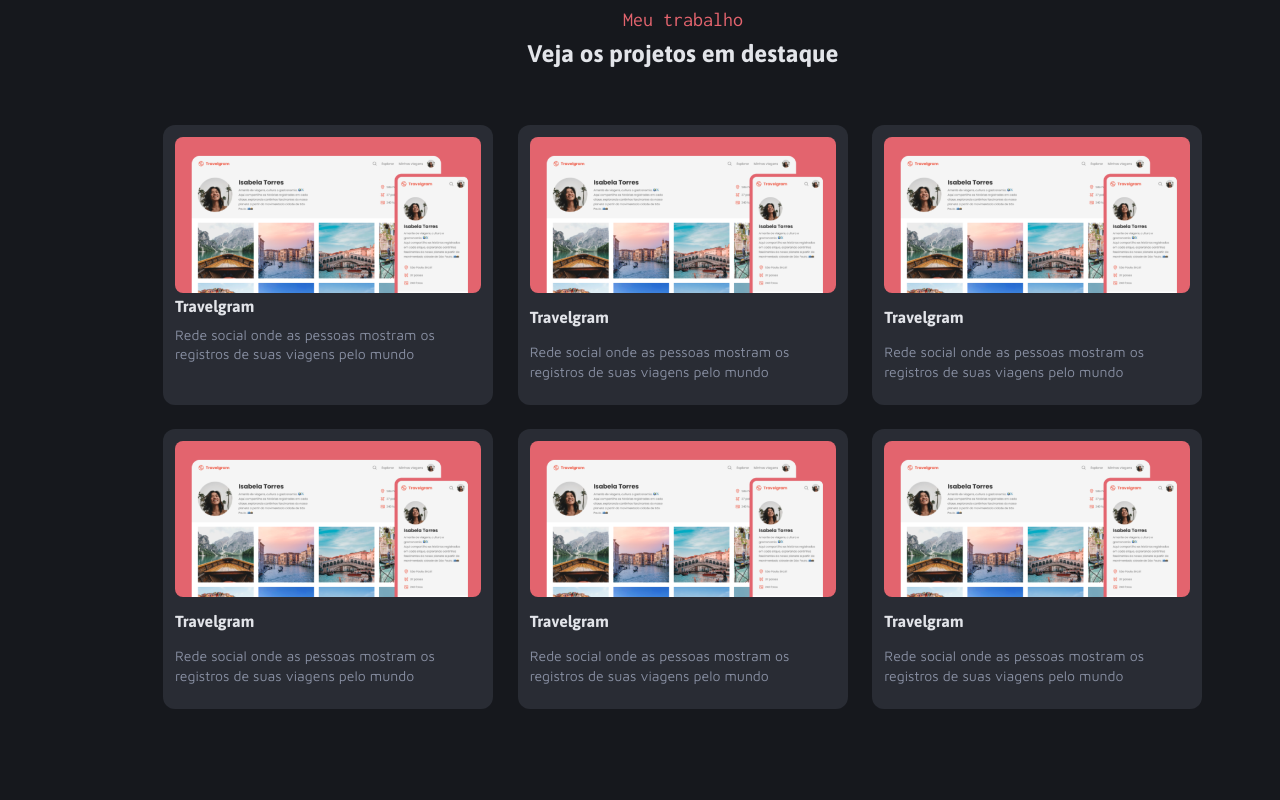
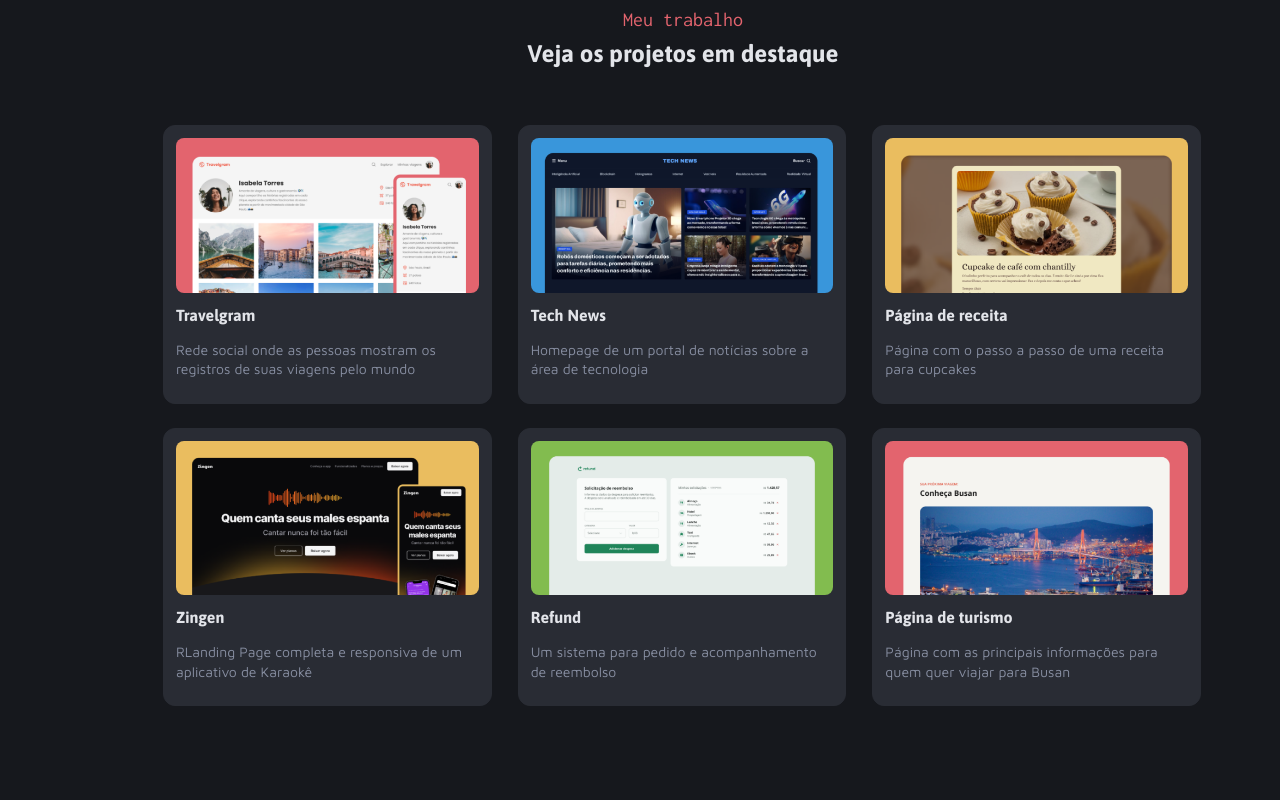
Before and after one commit to VictorPxx/front-portfolio, a plain HTML site: page index.html in a window 1280 px wide. Shown: the part 760-1560 px from the top of the page. Drawn offline with Linux system fonts and the light colour scheme.

Commit message:
Finalizando projeto com acerto de imagens e de hover nos cards

```diff
--- a/index.html
+++ b/index.html
@@ -91,15 +91,8 @@
           <h2>Veja os projetos em destaque</h2>
         </header>
 
+        <a href="https://victorpxx.github.io/projeto-travelgram/">
         <div class="grid grid-cols-3 container">
-          <figure class="card" >
-            <img src="assets/images/Thumbnail_Project-01.png" alt="Imagem do projeto Travelgram">
-            <figcaption class="grid gap-8">
-              <h3>Travelgram<h3>
-              <p>Rede social onde as pessoas mostram os registros de suas viagens pelo mundo</p>
-            </figcaption>
-          </figure>
-
           <figure class="grid card" >
             <img src="assets/images/Thumbnail_Project-01.png" alt="Imagem do projeto Travelgram">
             <figcaption class="grid gap-8">
@@ -107,38 +100,57 @@
               <p>Rede social onde as pessoas mostram os registros de suas viagens pelo mundo</p>
             </figcaption>
           </figure>
+          </a>
 
+          <a href="https://victorpxx.github.io/projeto-portal-de-noticias-grid/">
           <figure class="grid card" >
-            <img src="assets/images/Thumbnail_Project-01.png" alt="Imagem do projeto Travelgram">
+            <img src="assets/images/Thumbnail_Project-02.png" alt="Imagem do projeto Tech News">
             <figcaption class="grid gap-8">
-              <h3>Travelgram<h3>
-              <p>Rede social onde as pessoas mostram os registros de suas viagens pelo mundo</p>
+              <h3>Tech News<h3>
+              <p>Homepage de um portal de notícias sobre a área de tecnologia</p>
             </figcaption>
           </figure>
+          </a>
 
+          <a href="https://victorpxx.github.io/projeto-init-fullstack/">
           <figure class="grid card" >
-            <img src="assets/images/Thumbnail_Project-01.png" alt="Imagem do projeto Travelgram">
+            <img src="assets/images/Thumbnail_Project-03.png" alt="Imagem do projeto Página de receita">
             <figcaption class="grid gap-8">
-              <h3>Travelgram<h3>
-              <p>Rede social onde as pessoas mostram os registros de suas viagens pelo mundo</p>
+              <h3>Página de receita<h3>
+              <p>Página com o passo a passo de uma receita para cupcakes</p>
             </figcaption>
           </figure>
+          </a>
 
+          <a href="">
           <figure class="grid card" >
-            <img src="assets/images/Thumbnail_Project-01.png" alt="Imagem do projeto Travelgram">
+            <img src="assets/images/Thumbnail_Project-04.png" alt="Imagem do projeto Zingen">
             <figcaption class="grid gap-8">
-              <h3>Travelgram<h3>
-              <p>Rede social onde as pessoas mostram os registros de suas viagens pelo mundo</p>
+              <h3>Zingen<h3>
+              <p>RLanding Page completa e responsiva de um aplicativo de Karaokê</p>
             </figcaption>
           </figure>
+          </a>
 
+          <a href="">
           <figure class="grid card" >
-            <img src="assets/images/Thumbnail_Project-01.png" alt="Imagem do projeto Travelgram">
+            <img src="assets/images/Thumbnail_Project-05.png" alt="Imagem do projeto Refund">
             <figcaption class="grid gap-8">
-              <h3>Travelgram<h3>
-              <p>Rede social onde as pessoas mostram os registros de suas viagens pelo mundo</p>
+              <h3>Refund<h3>
+              <p>Um sistema para pedido e acompanhamento de reembolso </p>
             </figcaption>
           </figure>
+          </a>
+
+          <a href="https://victorpxx.github.io/projeto-local-turistico/">
+          <figure class="grid card" >
+            <img src="assets/images/Thumbnail_Project-06.png" alt="Imagem do projeto Página de turismo">
+            <figcaption class="grid gap-8">
+              <h3>Página de turismo<h3>
+              <p>Página com as principais informações para quem quer viajar para Busan</p>
+            </figcaption>
+          </figure>
+          </a>
         </div>
       </section>
     </main>
@@ -159,7 +171,7 @@
           </div>
 
           <div id="services-card" class="grid">
-            <img src="assets/icons/Devices.svg" alt="Ícone de computador e celular">
+            <img src="assets/icons/HardDrives.svg" alt="Ícone de Hardware">
             <div>
             <h3>Websites e Aplicativos</h3>
             <p>Desenvolvimento de interfaces</p>
@@ -167,7 +179,7 @@
           </div>
 
           <div id="services-card" class="grid">
-            <img src="assets/icons/Devices.svg" alt="Ícone de computador e celular">
+            <img src="assets/icons/Infinity.svg" alt="Ícone do infinito representando Devops">
             <div>
             <h3>Websites e Aplicativos</h3>
             <p>Desenvolvimento de interfaces</p>
--- a/styles/footer.css
+++ b/styles/footer.css
@@ -36,7 +36,7 @@ footer{
 }
 
 #social-cards {
-  width: 400px;
+  width: 398.5px;
   gap: 12px;
   padding: 20px;
   background-color: var(--base-gray-400);
--- a/styles/main.css
+++ b/styles/main.css
@@ -14,14 +14,19 @@ main {
 #cards {
   grid-area: cards;
 
+  a{
+    text-decoration: none;
+  }
+
   & > div {
     gap: 24px;
     max-width: 1040px;
     margin-bottom: 144px;
   }
   .card {
-    width: 330px;
-    height: 280px;
+    border: 1.5px solid var(--base-gray-400);
+    width: 328.5px;
+    height: 278.5px;
     border-radius: 12px;
     background-color: var(--base-gray-400);
     text-align: start;
@@ -34,6 +39,10 @@ main {
     }
   }
 
+  .card:hover {
+    border-radius: 12px;
+    border: 1.5px solid var(--base-gray-300);
+  }
 }
 
 #cards header {
```
